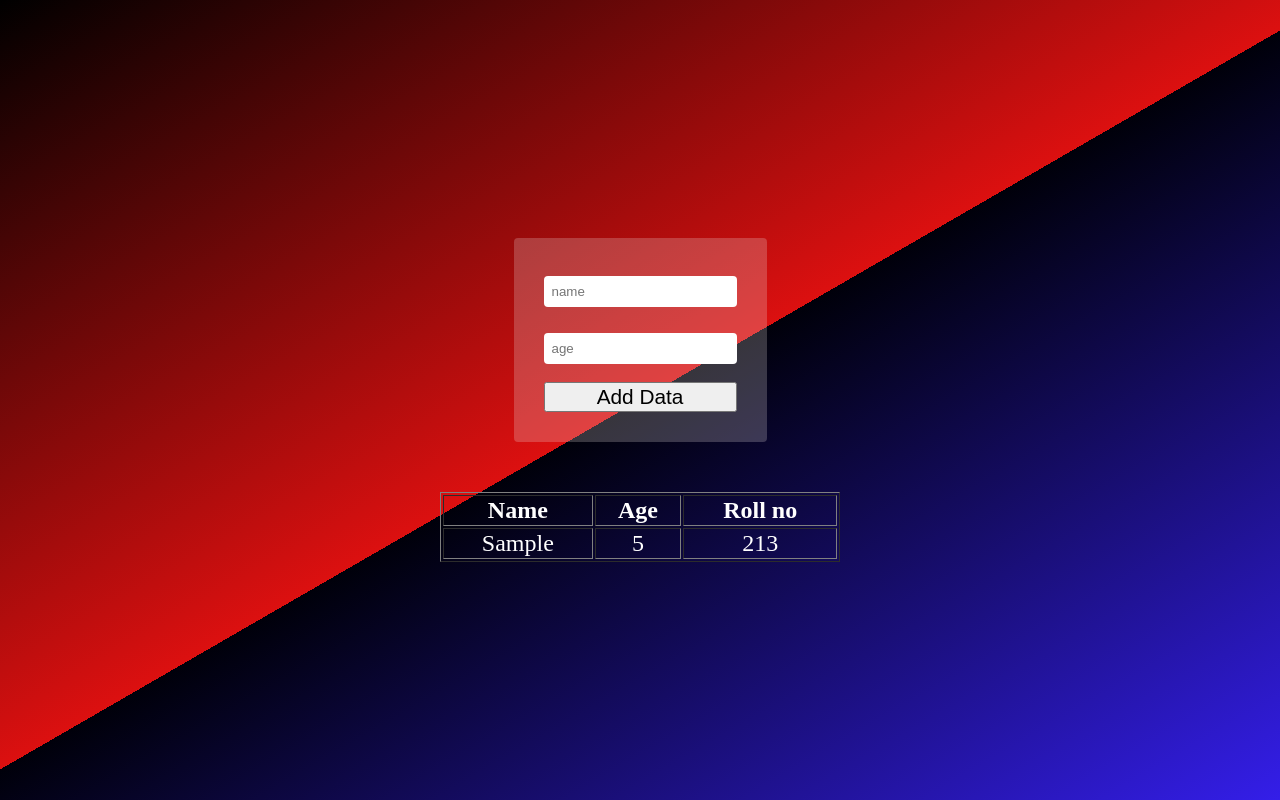
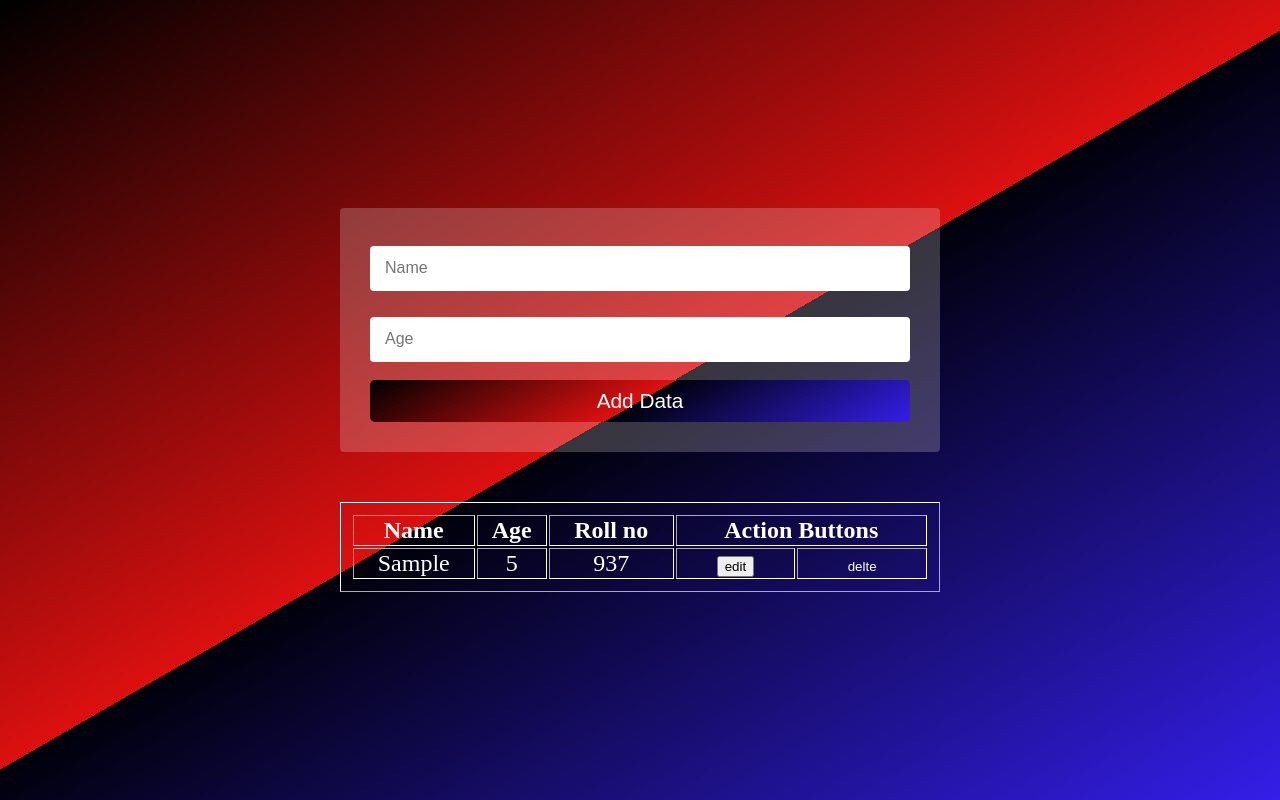
Before and after one commit to Anusshahidmemon/table-assignment, a plain HTML site: page data.html in a window 1280 px wide. Both pictures are taken after typing "Sample", "5" into the empty fields and a click on the button "Add Data". Drawn offline with Linux system fonts and the light colour scheme.

Commit message:
roll no issue done

```diff
--- a/data.html
+++ b/data.html
@@ -8,10 +8,10 @@
 </head>
 <body>
     <div class="input-div">
-    <input type="text" name="" id="names" placeholder="name">
+    <input type="text" name="" id="names" placeholder="Name">
     <br>
     <br>
-    <input type="number" id="age" placeholder="age">
+    <input type="number" id="age" placeholder="Age">
     <br>
     <br>
     <button id="adddata">Add Data</button>
@@ -30,24 +30,27 @@
 
         var arr = JSON.parse(localStorage.getItem("data")) || [];
 
-        function generateRandomNumber() {
-    return Math.floor(Math.random() * 1001); }
 
+
+        var storedNumber = localStorage.getItem('randomNumber') || []
 
         function updateTable() {
             table.innerHTML = `   <tr>
                 <th>Name</th>
                 <th>Age</th>
                 <th>Roll no</th>
+                <th colspan="2">Action Buttons</th>
             </tr>`;
 
             for (let i = 0; i < arr.length; i++) {
-                let randomNumber = generateRandomNumber();
+                // let randomNumber = generateRandomNumber();
                 table.innerHTML += `
                 <tr class=tr>
                     <td>${arr[i].userName}</td>
                     <td>${arr[i].userAge}</td>
-                    <td>${randomNumber}</td>
+                    <td>${arr[i].rollnumber}</td>
+                    <td class="edit"><button>${arr[i].btn1}</button></td>
+                    <td id="delete"><button>${arr[i].btn2}
 
                     </tr>
                 `;
@@ -58,11 +61,19 @@
 
 
         getDataBtn.addEventListener('click', function() {
+            if(names.value == "" && age.value == ""){
+                alert("plz enter your name and age then we will assign roll number otherwise you will not be able to get rollnumber")
 
+            }
+            else{
+            var number = Math.floor(Math.random() * 1001);
 
             const stddata = {
                 userName: names.value,
-                userAge: age.value
+                userAge: age.value,
+                rollnumber:number,
+                btn1:"edit",
+                btn2:"delte"
             };
             arr.push(stddata);
             names.value = "";
@@ -73,7 +84,24 @@
 
 
             updateTable();
+
+
+
+
+
+
+        }
+
         });
+
+     var deletes =  document.getElementById("delete")
+
+ deletes.addEventListener("click",function(){
+console.log(deletes.parentElement);
+  }
+ )
+
+
 
         </script>
 
--- a/style.css
+++ b/style.css
@@ -103,7 +103,7 @@ a:hover span:nth-child(4)
 	transform: translateY(-100%);
 }
 .input-div{
-	max-inline-size: 90%;
+width: 600px;
 	margin: 0 auto;
 	background-color: rgba(238, 230, 230, 0.232);
 	padding: 30px;
@@ -114,18 +114,25 @@ input
 {
   width: 100%;
   box-sizing: border-box;
-  padding: 8px;
+  padding: 15px;
   margin-top: 8px;
   border-radius: 4px;
   border: none;
+
+
 }
 #adddata{
 	font-size: 1.3em;
-	width: 100%;
+    width: 100%;
+    border: none;
+    padding: 9px;
+    color: #fff;
+	background: linear-gradient(-30deg, #341ee9 0%, #00000a 50%, #dc1010 50%, #000000 100%);
+	border-radius: 5px;
 }
 table,tr{
 	color: #fff;
-	width: 400px;
+	width: 600px;
 	margin-top: 50px;
 	font-size:1.5rem;
 
@@ -133,3 +140,24 @@ table,tr{
 td{
 	text-align: center;
 }
+input::placeholder{
+	font-size: 16px;
+}
+input:focus{
+outline: 1px solid #06115b;
+
+}
+table#table {
+    padding: 10px;
+    border-color: #fff;
+}
+#edit button,#delete button{
+	background: none;
+	border: none;
+	color: #fff;
+	cursor: pointer;
+}
+#edit,#delete{
+	cursor: pointer;
+
+}
```
